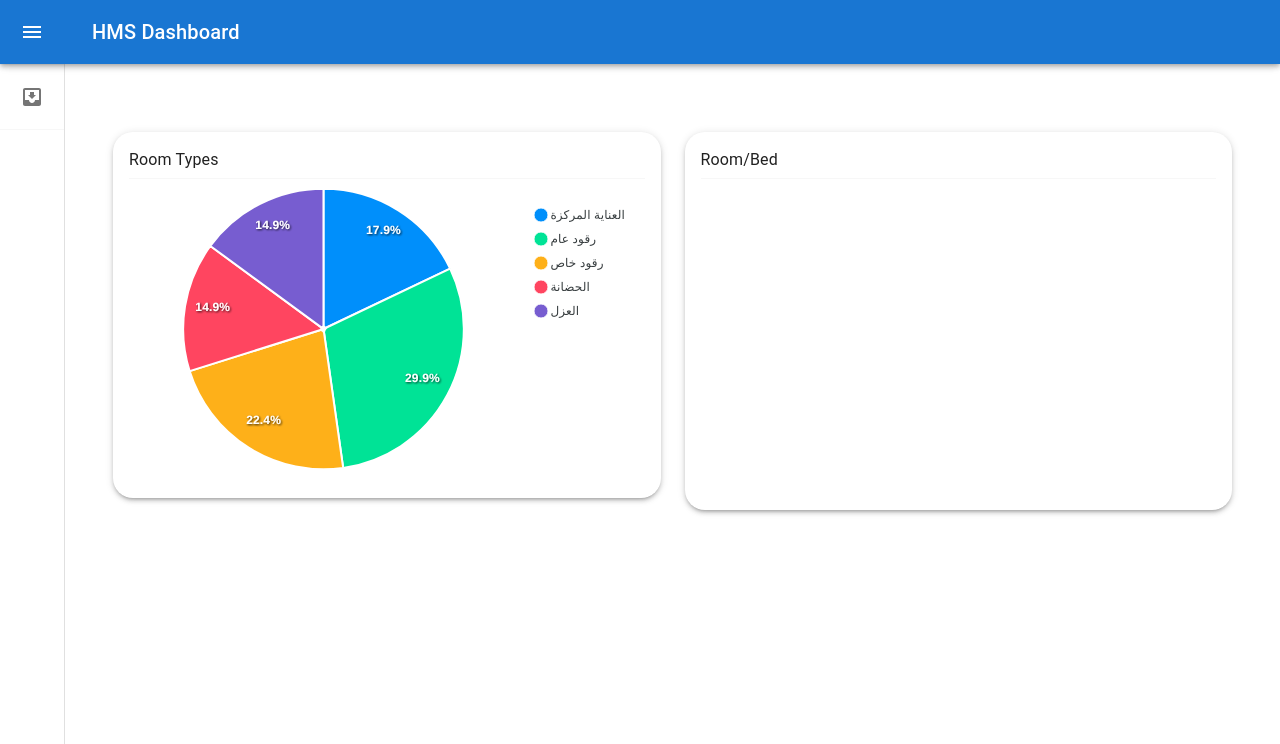
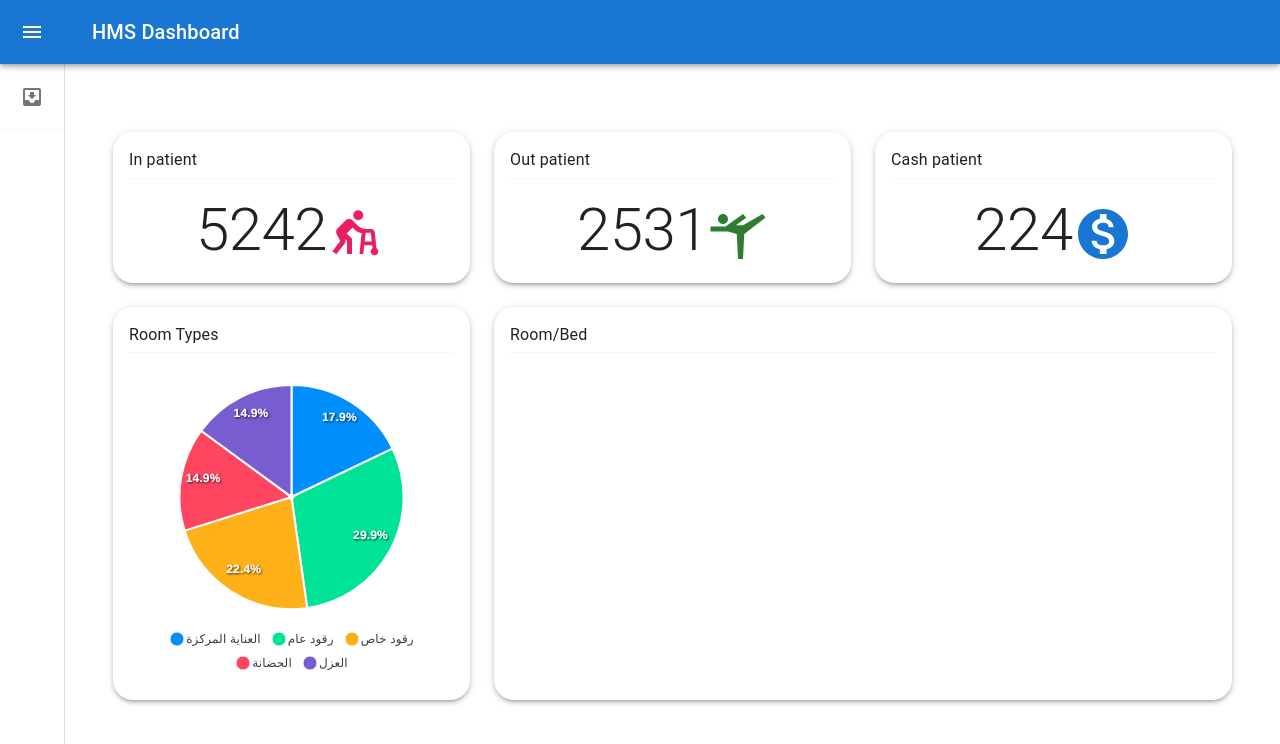
Before and after one commit to AbdulwaliAlhammadi/HMS-Dashboard, a React (Vite) app: page / in a window 1280 px wide. Shown: the top 744 px of the page. Built offline with nearby package versions, Linux system fonts and the light colour scheme.

Commit message:
adjust the box sizing and add patients statistics

```diff
--- a/src/components/BedStackColChart.jsx
+++ b/src/components/BedStackColChart.jsx
@@ -2,7 +2,6 @@ import ReactApexChart from "react-apexcharts";
 import { bedChartData, bedChartLabels } from "../js/variablesState";
 
 export const BedStackColChart = (props) => {
-
   const options = {
     chart: {
       type: "bar",
@@ -41,6 +40,9 @@ export const BedStackColChart = (props) => {
     fill: {
       opacity: 1,
     },
+    yaxis:{
+      opposite: false,
+    }
   };
 
   return (
@@ -54,67 +56,3 @@ export const BedStackColChart = (props) => {
     </div>
   );
 };
-// export class BedStackColChart extends Component {
-
-//   constructor(props) {
-//     super(props);
-
-//     this.state = {
-//       series: bedChartData.value,
-//       options: {
-//         chart: {
-//           type: "bar",
-//           // height: 350,
-//           stacked: true,
-//           toolbar: {
-//             show: true,
-//           },
-//           zoom: {
-//             enabled: true,
-//           },
-//         },
-//         plotOptions: {
-//           bar: {
-//             horizontal: false,
-//             borderRadius: 0,
-//             dataLabels: {
-//               total: {
-//                 enabled: true,
-//                 style: {
-//                   fontSize: "13px",
-//                   fontWeight: 900,
-//                 },
-//               },
-//             },
-//           },
-//         },
-//         xaxis: {
-//           type: "string",
-//           categories: [],
-//         },
-//         legend: {
-//           show: false,
-//           position: "right",
-//           offsetY: 40,
-//         },
-//         fill: {
-//           opacity: 1,
-//         },
-//       },
-//     };
-//   }
-
-//   render() {
-
-//     return (
-//       <div id="chart">
-//         <ReactApexChart
-//           options={this.state.options}
-//           series={this.state.series}
-//           type="bar"
-//           height={this.props.height}
-//         />
-//       </div>
-//     );
-//   }
-// }
--- a/src/components/Body.jsx
+++ b/src/components/Body.jsx
@@ -1,7 +1,11 @@
-import { Box, Grid } from "@mui/material";
+import { Box, Grid, Typography } from "@mui/material";
 import { Card } from "./Card";
 import { BedStackColChart } from "./BedStackColChart";
 import { RoomPieChart } from "./RoomPieChart";
+import { pink } from "@mui/material/colors";
+import AssistWalkerTwoToneIcon from "@mui/icons-material/AssistWalkerTwoTone";
+import SportsGymnasticsIcon from "@mui/icons-material/SportsGymnastics";
+import MonetizationOnIcon from "@mui/icons-material/MonetizationOn";
 
 const Body = () => {
   return (
@@ -9,16 +13,68 @@ const Body = () => {
       <Box component="main" sx={{ flexGrow: 1, p: 3 }}>
         <Box sx={{ flexGrow: 1, marginTop: "20px" }}>
           <Grid container spacing={3}>
-            <Grid item={true} xs={12} md={6}>
+            <Grid item={true} xs={12} md={4}>
+              <Card title={"In patient"}>
+                <Typography variant="h2">
+                  5242
+                  <AssistWalkerTwoToneIcon
+                    sx={{ fontSize: 60, color: pink[500] }}
+                  />
+                </Typography>
+              </Card>
+            </Grid>
+            <Grid item={true} xs={12} md={4}>
+              <Card title={"Out patient"}>
+                <Typography variant="h2">
+                  2531
+                  <SportsGymnasticsIcon sx={{ fontSize: 60 }} color="success" />
+                </Typography>
+              </Card>
+            </Grid>
+            <Grid item={true} xs={12} md={4}>
+              <Card title={"Cash patient"}>
+                <Typography variant="h2">
+                  224
+                  <MonetizationOnIcon sx={{ fontSize: 60 }} color="primary" />
+                </Typography>
+              </Card>
+            </Grid>
+            <Grid item={true} xs={12} md={4}>
               <Card title={"Room Types"}>
                 <RoomPieChart height={300} />
               </Card>
             </Grid>
-            <Grid item={true} xs={12} md={6}>
+            <Grid item={true} xs={12} md={8}>
               <Card title={"Room/Bed"}>
                 <BedStackColChart height={300} />
               </Card>
             </Grid>
+            {/* <Grid item={true} xs={12} md={4}>
+              <Grid container spacing={3}>
+                <Grid item={true} xs={12}>
+                  <Card title={"Cash patient"}>
+                    <Typography variant="h2">
+                      224
+                      <MonetizationOnIcon
+                        sx={{ fontSize: 60 }}
+                        color="primary"
+                      />
+                    </Typography>
+                  </Card>
+                </Grid>
+                <Grid item={true} xs={12}>
+                  <Card title={"Cash patient"}>
+                    <Typography variant="h2">
+                      224
+                      <MonetizationOnIcon
+                        sx={{ fontSize: 60 }}
+                        color="primary"
+                      />
+                    </Typography>
+                  </Card>
+                </Grid>
+              </Grid>
+            </Grid> */}
           </Grid>
         </Box>
       </Box>
--- a/src/components/Card.jsx
+++ b/src/components/Card.jsx
@@ -2,14 +2,22 @@ import { Box, Divider, Typography } from "@mui/material";
 
 export const Card = ({ children, title }) => {
   return (
-    <div className="BoxChart">
-      <Box borderRadius={5} width boxShadow={3} padding={2} height>
-        <Typography variant="body1" component="h3" gutterBottom>
-          {title}
-        </Typography>
-        <Divider color="white" />
+    <Box borderRadius={5} width boxShadow={3} padding={2} height paddingBottom={4}>
+      <Typography variant="body1" component="h3" gutterBottom>
+        {title}
+      </Typography>
+      <Divider color="white" />
+      <Box
+        display="flex"
+        flexDirection="column"
+        alignItems="stretch"
+        width
+        height
+        justifyContent="center"
+        textAlign={"center"}
+      >
         {children}
       </Box>
-    </div>
+    </Box>
   );
 };
--- a/src/components/RoomPieChart.jsx
+++ b/src/components/RoomPieChart.jsx
@@ -33,6 +33,9 @@ export class RoomPieChart extends Component {
             },
           },
         },
+        legend: {
+          position: 'bottom'
+        }
       },
     };
   }
--- a/src/components/sidebar.jsx
+++ b/src/components/sidebar.jsx
@@ -129,7 +129,7 @@ export default function MiniDrawer() {
         </DrawerHeader>
         <Divider />
         <List>
-          {['Dashboard'].map((text, index) => (
+          {['HMS'].map((text, index) => (
             <ListItem key={text} disablePadding sx={{ display: 'block' }}>
               <ListItemButton
                 sx={{
```
